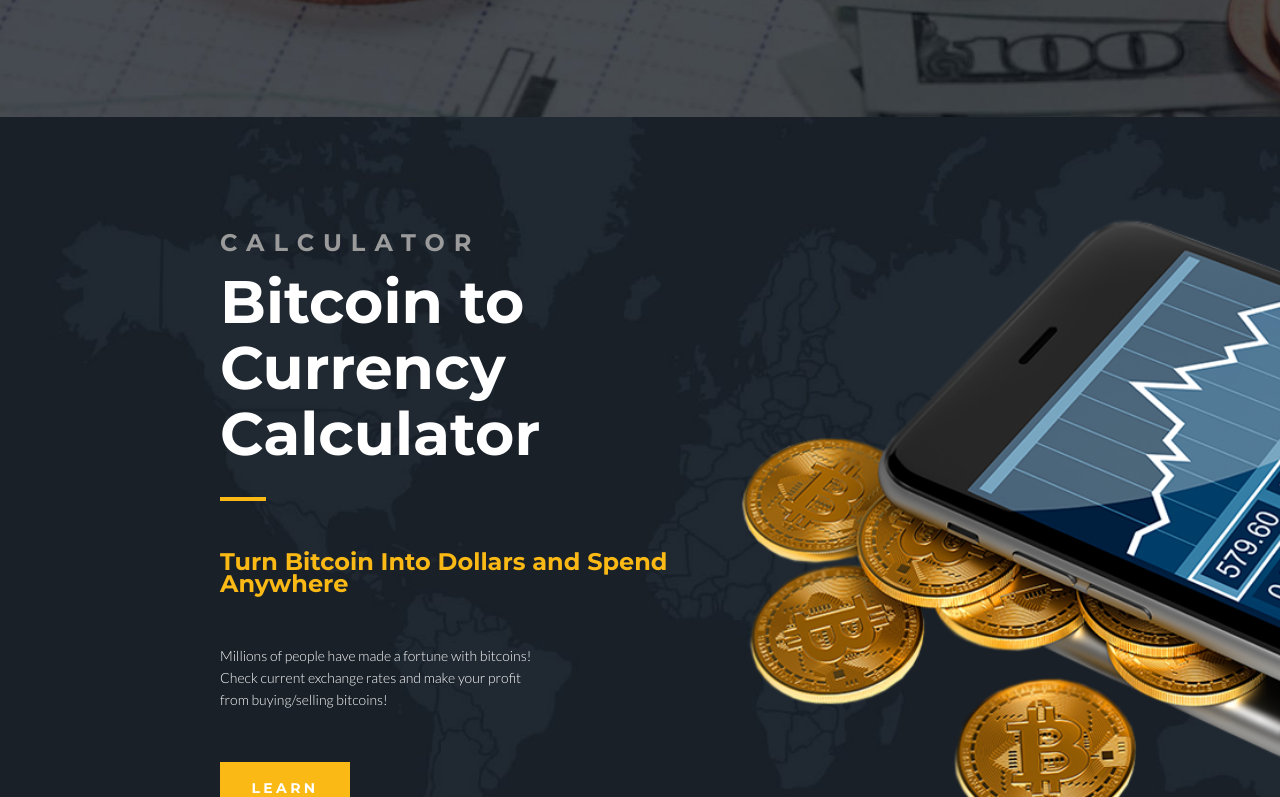
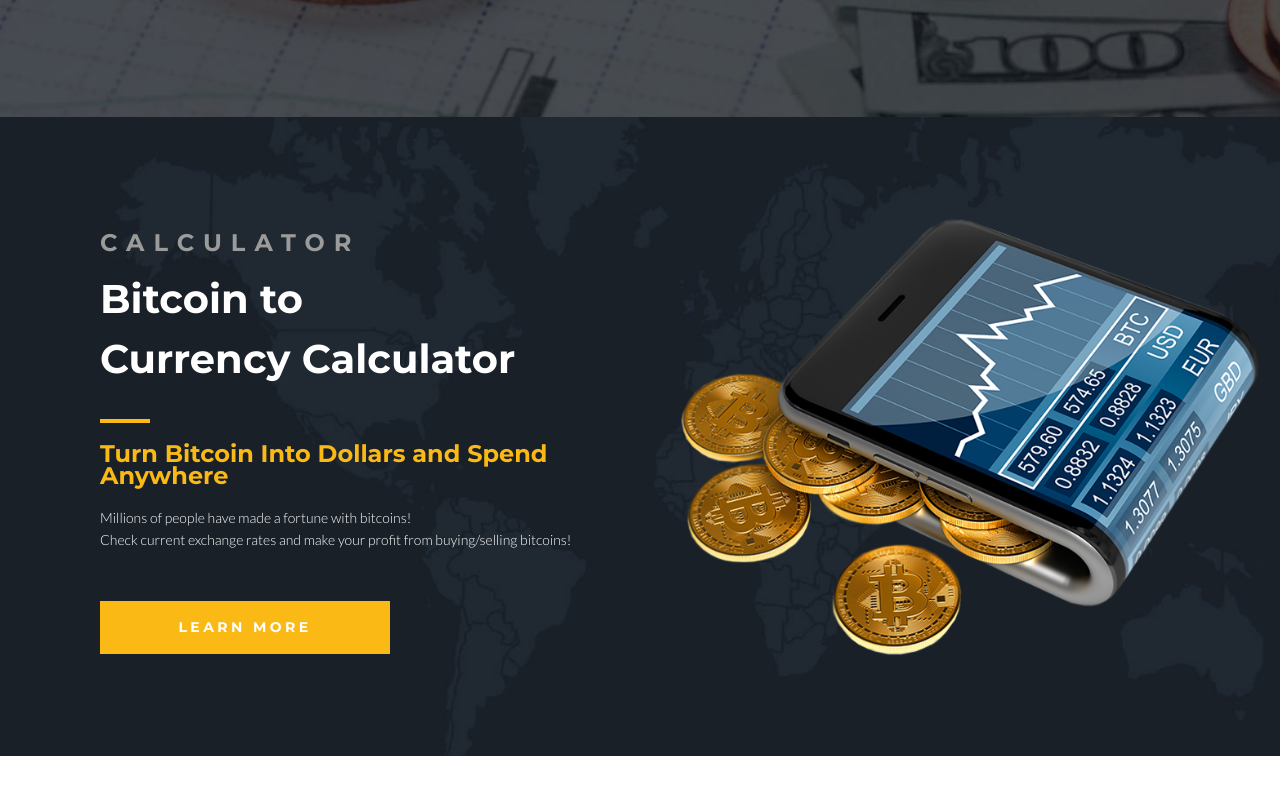
Before and after one commit to Trend20/MyBits, a React (Create React App) app in the folder client/: page / in a window 1280 px wide. Shown: the part 3923-4720 px from the top of the page. Built offline with nearby package versions, Linux system fonts and the light colour scheme.

Commit message:
styling calculator component

```diff
--- a/client/src/component/Calculator/Calculator.css
+++ b/client/src/component/Calculator/Calculator.css
@@ -2,7 +2,7 @@
   display: flex;
   width: 100%;
   height: auto;
-  justify-content: space-evenly;
+  justify-content: space-around;
   padding: 100px;
   background: url(../bg-img/calc-bg.jpg);
   background-size: cover;
@@ -16,8 +16,8 @@
   display: flex;
   flex-direction: column;
   width: 50%;
-  margin-left: 120px;
 }
+
 .calc-text h3 {
   font-weight: 700;
   font-style: normal;
@@ -33,8 +33,8 @@
   font-style: normal;
   font-family: "Montserrat", sans-serif;
   color: #ffffff;
-  font-size: 60px;
-  line-height: 1.1;
+  font-size: 40px;
+  line-height: 1.5;
   letter-spacing: 0px;
   width: 100%;
 }
@@ -49,7 +49,7 @@
   font-size: 24px;
   line-height: 0.9;
   letter-spacing: 0px;
-  margin-top: 50px;
+  margin-top: 20px;
 }
 
 .calc-text p {
@@ -60,8 +60,8 @@
   font-size: 14px;
   line-height: 1.6;
   letter-spacing: 0px;
-  width: 60%;
-  margin-top: 50px;
+  width: 100%;
+  margin-top: 20px;
 }
 
 .calc-btn {
@@ -75,7 +75,7 @@
   color: #ffffff;
   font-size: 14px;
   padding: 16px 29px;
-  width: 25%;
+  width: 50%;
   outline: none;
   border: none;
   margin-top: -15px;
@@ -94,4 +94,12 @@
 .bit-units {
   display: flex;
   width: 50%;
+  align-items: center;
+  justify-content: center;
+  margin-right: 120px;
 }
+
+.bit-units img{
+  display: flex;
+  max-width: 100%;
+}
```
